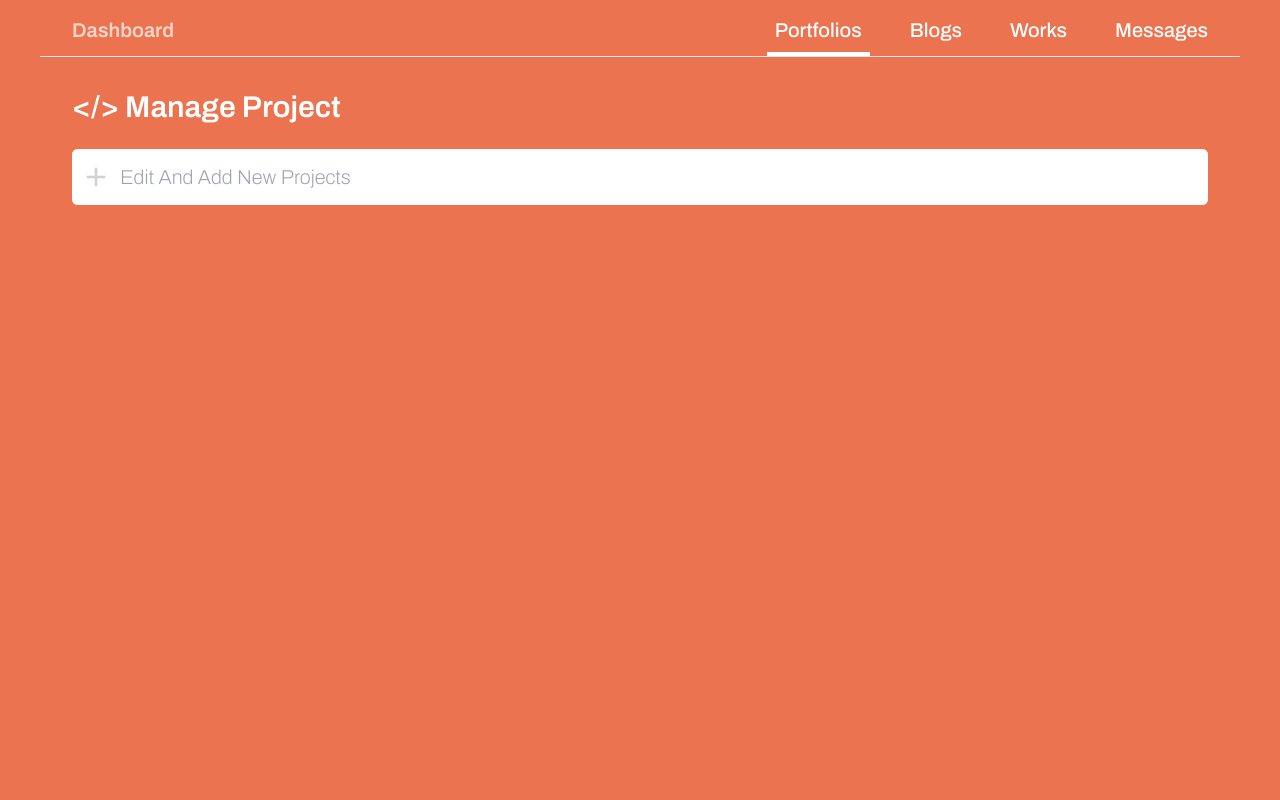
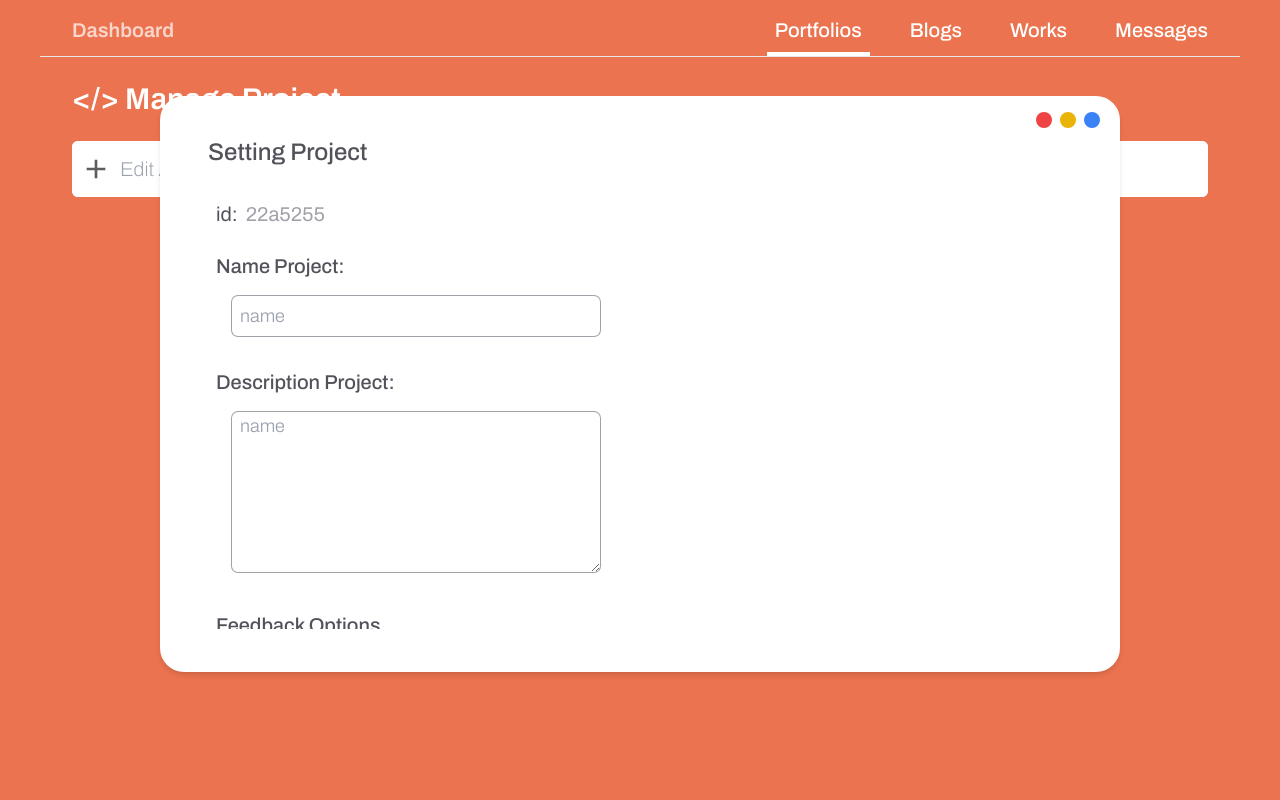
Before and after one commit to AlirezaAkbarpour/Portfolio, a Next.js app: page /dashboard in a window 1280 px wide. Shown: the top 800 px of the page. Built offline with nearby package versions, Linux system fonts and the light colour scheme.

Commit message:
working on mange prj modal

```diff
--- a/app/dashboard/add_shape.svg.tsx
+++ b/app/dashboard/add_shape.svg.tsx
@@ -1,10 +1,10 @@
 import React from 'react'
 
 export default function AddSVG() {
-  const colorPick = '#ffffff'
+  //const colorPick = '#ffffff'
   return (
         <span className='w-8 h-8 flex justify-center items-center m-2
-        hover:cursor-pointer absolute rounded-full hover:bg-orange-700 transition-all hover:first:bg-white'>
-      <svg xmlns="http://www.w3.org/2000/svg" height="32px" viewBox="0 -960 960 960" width="32px" fill={'#d2d2d2'||colorPick}><path d="M440-440H200v-80h240v-240h80v240h240v80H520v240h-80v-240Z"/></svg>
+        hover:cursor-pointer absolute rounded-full hover:bg-orange-300 transition-all hover:first:bg-white'>
+      <svg xmlns="http://www.w3.org/2000/svg" height="32px" viewBox="0 -960 960 960" width="32px" fill='#5d5d5d'><path d="M440-440H200v-80h240v-240h80v240h240v80H520v240h-80v-240Z"/></svg>
  </span> )
 }
--- a/app/dashboard/page.tsx
+++ b/app/dashboard/page.tsx
@@ -26,7 +26,7 @@ export default function DashboardPage() {
                 </div>
               </div>
               <hr className="mx-10"/>
-              <div className="mx-8 mt-8">
+              <div className="mx-8 mt-6">
                   <PortfolioMange/>
               </div>
             </div>
--- a/app/dashboard/portfolio.tsx
+++ b/app/dashboard/portfolio.tsx
@@ -1,17 +1,20 @@
 import AddSVG from './add_shape.svg'
+import dynamic from 'next/dynamic'
+import ProjectForm from '@/components/projectForm'
 
-export default function PortfolioMange() {
 
+export default function Page() {
     const title = '</> Manage Project'
 
     return (
     <div className="w-full px-10">
-            <h1 className="text-3xl font-semibold text-white my-2">{title}</h1>
+            <h1 className="text-3xl font-semibold text-white my-1">{title}</h1>
             <div className='w-full bg-white h-14 my-6 flex justify-between items-center rounded-md'>
               <input className="w-full h-full rounded-md px-12
               text-xl font-extralight focus:ring-white focus:ring-1" placeholder="Edit And Add New Projects" />
               <AddSVG/>
             </div>
+            <ProjectForm/>
     </div>
   )
 }
--- a/app/layout.tsx
+++ b/app/layout.tsx
@@ -41,6 +41,7 @@ export default function RootLayout({
       lg:w-full
       md:w-full
       '>
+        <div id='not'></div>
         <Navbar/>
         <div className="container min-w-full mx-auto">
           <div className='w-full min-h-full flex justify-center'>
@@ -50,7 +51,6 @@ export default function RootLayout({
           </div>
         </div>
         <Footer/>
-        <div id='not'></div>
       </body>
     </html>
   )
--- a/components/contactPortal.tsx
+++ b/components/contactPortal.tsx
@@ -35,7 +35,7 @@ export default function ContactPortal({isOpen,OnClose}:Props){
     if(!isOpen) return null;
 
     return createPortal(
-        <div className='w-full h-full flex justify-center absolute z-50 top-0 left-0'>
+        <main className='w-full h-full flex justify-center absolute z-50 top-0 left-0'>
             <div className='portal w-[640px] h-[360px] bg-white opacity-0 rounded-lg p-2 fixed top-1/4 shadow-2xl' ref={layout}>
                     <div className='w-full h-16 flex justify-between p-4'>
                             <h1 className='text-4xl font-archivo font-semibold text-footer-color-black'>Contact Me</h1>
@@ -72,6 +72,6 @@ export default function ContactPortal({isOpen,OnClose}:Props){
                     </div>
                     </div>
             </div>
-        </div>
+        </main>
     ,document.getElementById("not") as HTMLElement)
 }
--- a/components/footer.tsx
+++ b/components/footer.tsx
@@ -11,7 +11,7 @@ gsap.registerPlugin(ScrollTrigger)
 export default function Footer() {
 
     return (
-      <div className='z-50'>
+      <footer className='z-50'>
       <div className='footer w-full top-full h-[220px] bg-footer-color-black rounded-t-3xl flex mt-20'>
       <div className='w-1/2 flex justify-start'>
           <div className='w-1/3'>
@@ -70,6 +70,6 @@ export default function Footer() {
           <Feedback/>
       </div>
   </div>
-  </div>
+  </footer>
       )
 }
--- /dev/null
+++ b/components/projectForm.tsx
@@ -0,0 +1,42 @@
+"use client"
+import { useEffect, useState } from "react"
+import { createPortal } from "react-dom"
+
+export default function ProjectForm() {
+  const [isClient,setClient] = useState(false)
+
+  const clickHandler = ()=>{
+    setClient(false)
+  }
+
+  useEffect(()=>{
+      setClient(true)
+  },[])
+
+  if(!isClient) return null;
+
+  return isClient ? createPortal(
+    <main className="w-full h-full flex justify-center absolute z-50 top-0 left-0">
+            <div className="w-full max-h-[36rem] bg-white mx-40 mt-24 rounded-3xl px-4 py-4 shadow-md">
+              <div className="w-full h-6 flex justify-end">
+                <div className="w-4 h-4 rounded-full bg-red-500 mx-1" onClick={clickHandler}></div>
+                <div className="w-4 h-4 rounded-full bg-yellow-500 mx-1"></div>
+                <div className="w-4 h-4 rounded-full bg-blue-500 mx-1"></div>
+              </div>
+                <h1 className="text-2xl h-10 font-medium text-zinc-600 mx-8">Setting Project</h1>
+              <div className="w-full h-5/6 overflow-y-scroll">
+                <div className="w-1/2 mx-8 pr-24 ">
+                  <h2 className="text-xl font-normal text-zinc-600 mt-6 mx-2 flex items-center">id: <p className="text-zinc-400 px-2 text-xl">22a5255</p></h2>
+                  <h2 className="text-xl font-medium text-zinc-600 mt-6 mx-2">Name Project:</h2>
+                  <input type="text" placeholder="name" className="w-full h-10 ml-6 my-4 px-2 text-lg font-light ring-1 ring-zinc-400 rounded-md"/>
+                  <h2 className="text-xl font-medium text-zinc-600 mt-4 mx-2">Description Project:</h2>
+                  <textarea  placeholder="name" className="w-full min-h-40 max-h-80 overflow-y-hidden  ml-6 my-4 px-2 text-lg font-light ring-1 ring-zinc-400 rounded-md"/>
+                  <h2 className="text-xl font-medium mx-2 mt-4 text-zinc-600">Feedback Options</h2>
+                <div>
+              </div>
+                </div>
+              </div>
+            </div>
+    </main>
+  ,document.getElementById("not") as HTMLElement) : null
+}
```
